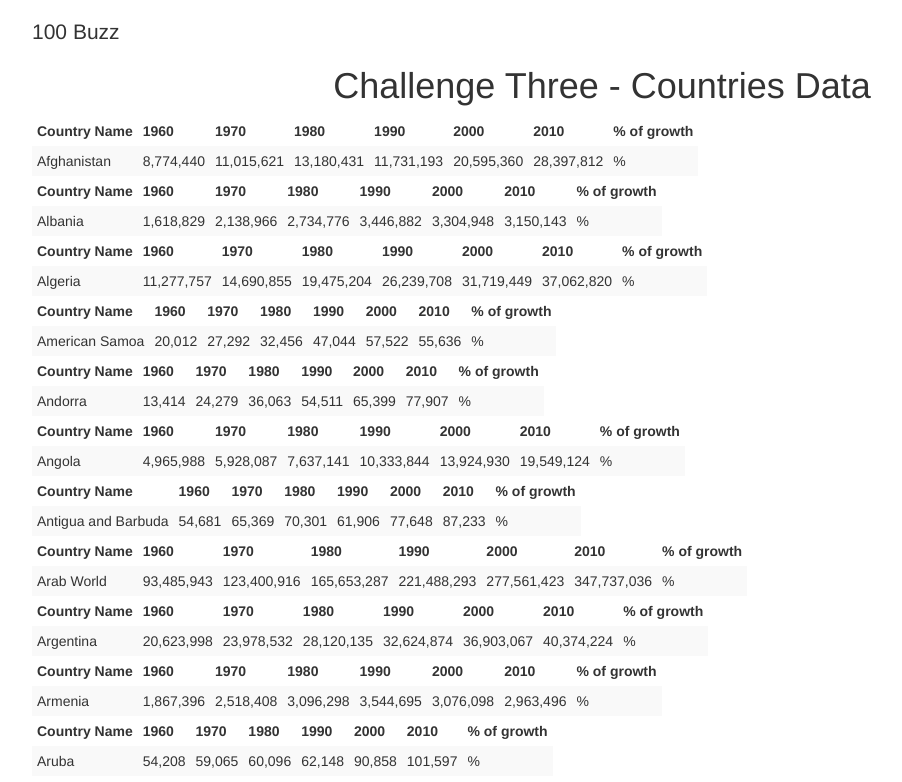
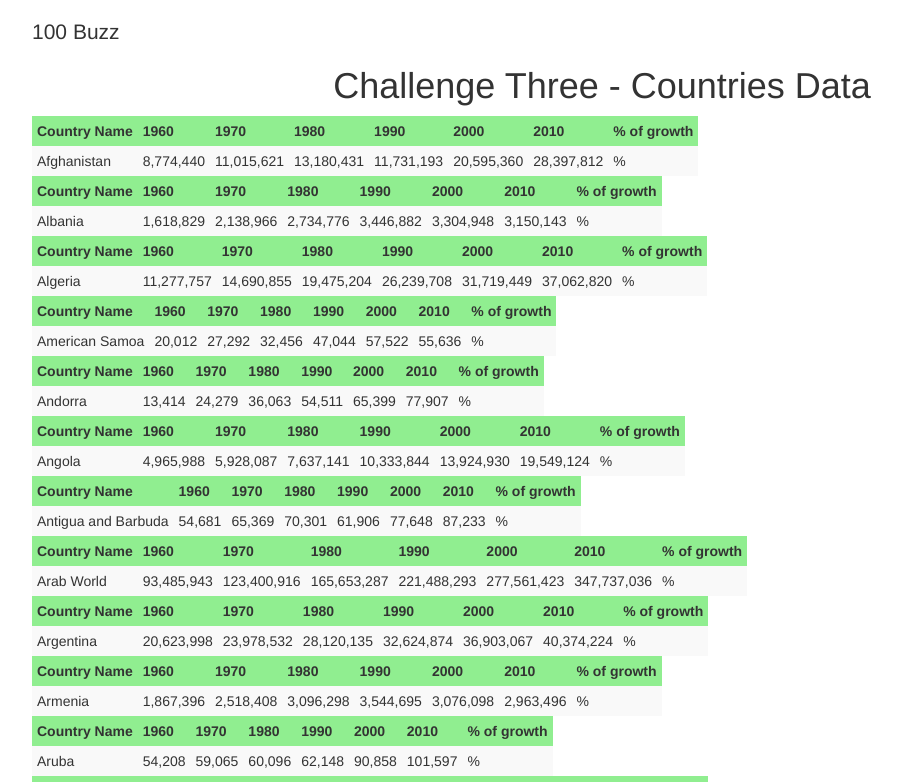
Before and after one commit to Tenkaklet/templateChallenge, a plain HTML site: page index.html in a window 1280 px wide. Shown: the part 6718-7500 px from the top of the page, without its empty margins (38-940 px from the left). Drawn offline with nearby package versions, Linux system fonts and the light colour scheme.

Commit message:
finishing touches

```diff
--- a/style.css
+++ b/style.css
@@ -17,3 +17,6 @@
 .fizz {
     color: pink;
 }
+.table-condensed {
+    background-color: lightgreen;
+}
```
